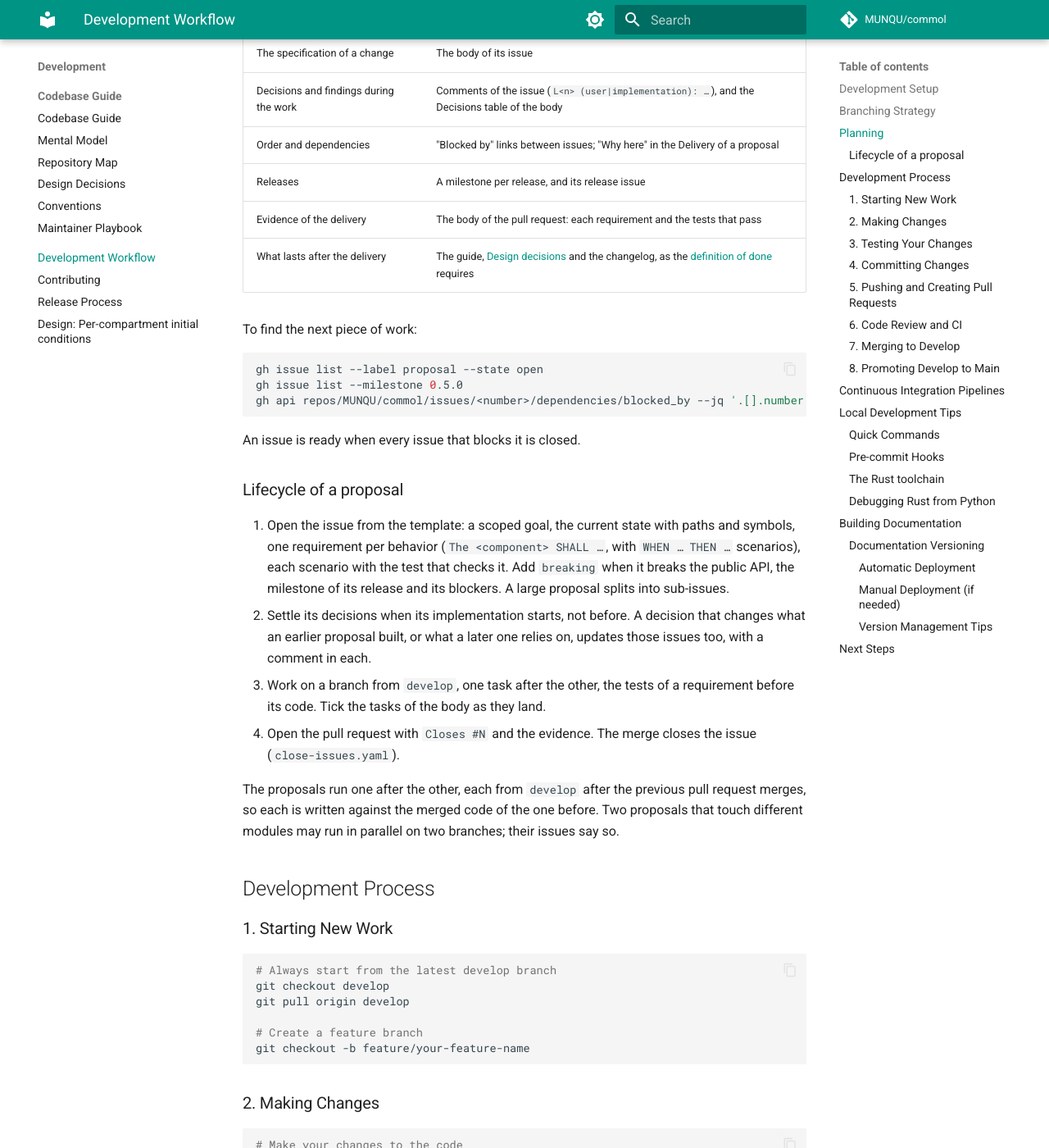
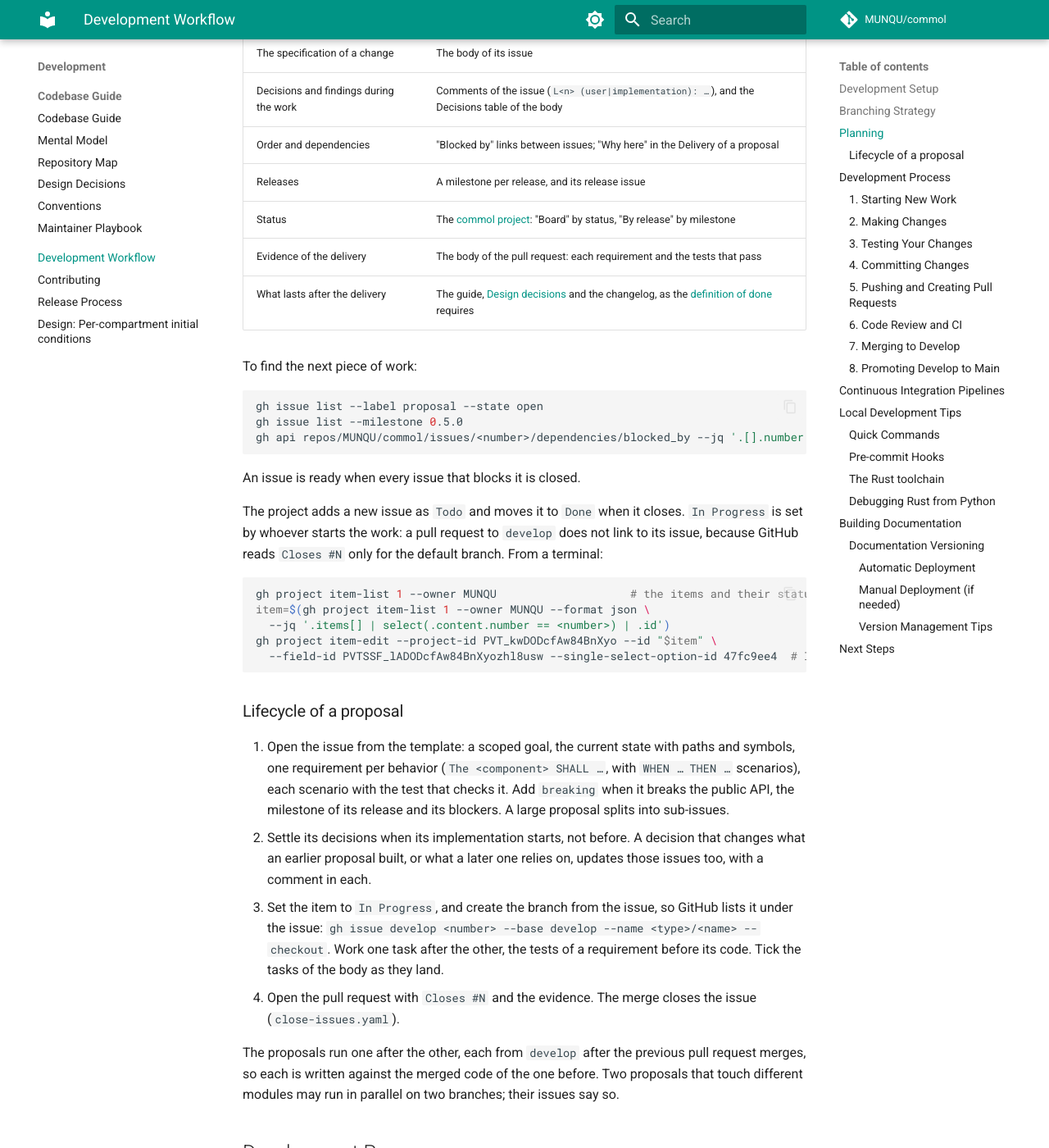
Before and after one commit to MUNQU/commol, an MkDocs documentation site: the page built from docs/development/workflow.md, in a window 1280 px wide and 1400 px high, scrolled down 1467 px. Shown: the whole window at 82% size. Built offline with MkDocs 1.6.1 and Material for MkDocs 9.7.7, drawn with Linux system fonts in a browser that asks for light colours; comment, search, counter and statistics services are not loaded; the version menu is left out.

Commit message:
docs(planning): show the status of the work in the project

````diff
--- a/docs/development/workflow.md
+++ b/docs/development/workflow.md
@@ -52,6 +52,7 @@ Planned work lives in GitHub issues, written from the templates of
 | Decisions and findings during the work | Comments of the issue (`L<n> (user|implementation): …`), and the Decisions table of the body |
 | Order and dependencies | "Blocked by" links between issues; "Why here" in the Delivery of a proposal |
 | Releases | A milestone per release, and its release issue |
+| Status | The [commol project](https://github.com/orgs/MUNQU/projects/1): "Board" by status, "By release" by milestone |
 | Evidence of the delivery | The body of the pull request: each requirement and the tests that pass |
 | What lasts after the delivery | The guide, [Design decisions](../codebase/design-decisions.md) and the changelog, as the [definition of done](../codebase/conventions.md#documentation-definition-of-done) requires |
 
@@ -65,6 +66,19 @@ gh api repos/MUNQU/commol/issues/<number>/dependencies/blocked_by --jq '.[].numb
 
 An issue is ready when every issue that blocks it is closed.
 
+The project adds a new issue as `Todo` and moves it to `Done` when it closes.
+`In Progress` is set by whoever starts the work: a pull request to `develop`
+does not link to its issue, because GitHub reads `Closes #N` only for the
+default branch. From a terminal:
+
+```bash
+gh project item-list 1 --owner MUNQU                    # the items and their status
+item=$(gh project item-list 1 --owner MUNQU --format json \
+  --jq '.items[] | select(.content.number == <number>) | .id')
+gh project item-edit --project-id PVT_kwDODcfAw84BnXyo --id "$item" \
+  --field-id PVTSSF_lADODcfAw84BnXyozhl8usw --single-select-option-id 47fc9ee4  # In Progress
+```
+
 ### Lifecycle of a proposal
 
 1. Open the issue from the template: a scoped goal, the current state with
@@ -75,8 +89,10 @@ An issue is ready when every issue that blocks it is closed.
 2. Settle its decisions when its implementation starts, not before. A
    decision that changes what an earlier proposal built, or what a later one
    relies on, updates those issues too, with a comment in each.
-3. Work on a branch from `develop`, one task after the other, the tests of a
-   requirement before its code. Tick the tasks of the body as they land.
+3. Set the item to `In Progress`, and create the branch from the issue, so
+   GitHub lists it under the issue: `gh issue develop <number> --base develop
+   --name <type>/<name> --checkout`. Work one task after the other, the tests
+   of a requirement before its code. Tick the tasks of the body as they land.
 4. Open the pull request with `Closes #N` and the evidence. The merge closes
    the issue (`close-issues.yaml`).
 
````
Also changed, not shown: AGENTS.md (+1 -1 lines).
